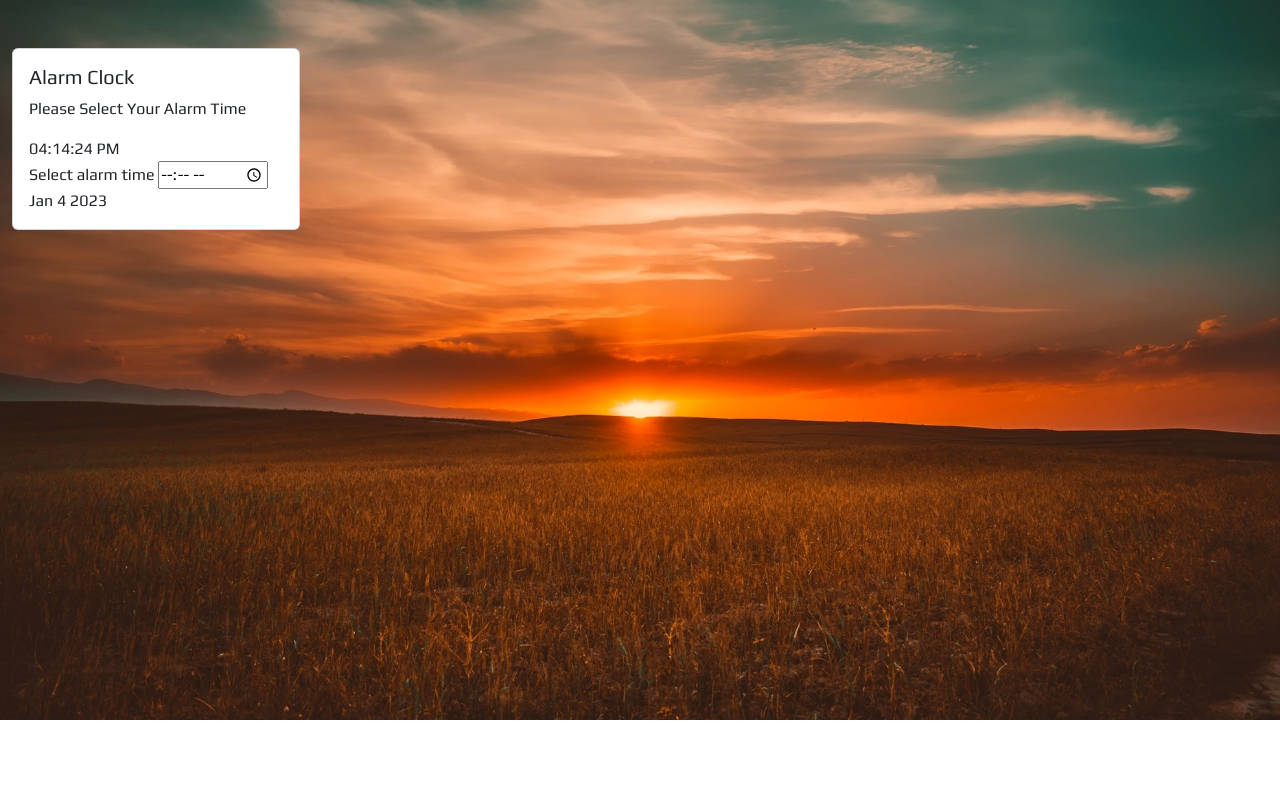
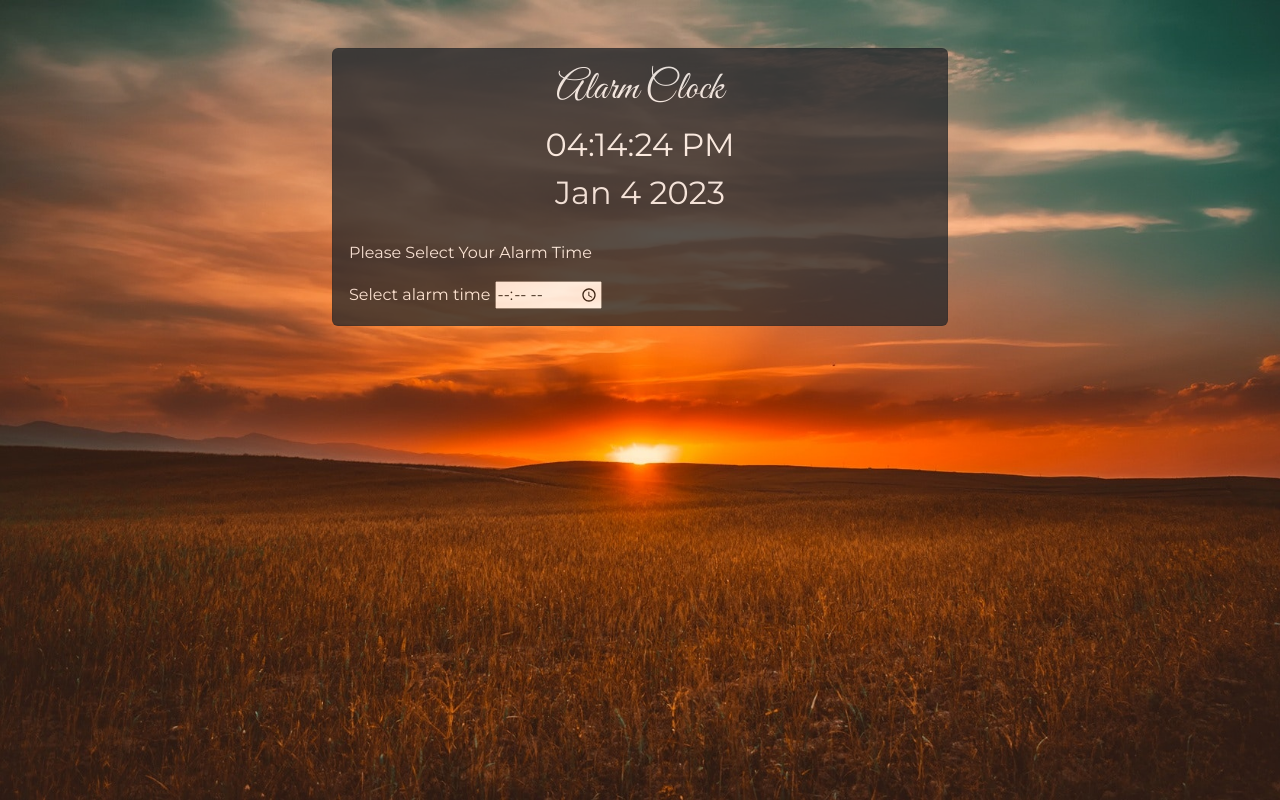
Before and after one commit to smcconaha/alarm-clock, a plain HTML site: page index.html in a window 1280 px wide. Drawn offline with nearby package versions, Linux system fonts and the light colour scheme.

Commit message:
Added styling and updated div classes for bootstrap card

```diff
--- a/css/style.css
+++ b/css/style.css
@@ -1,14 +1,16 @@
-@import url('https://fonts.googleapis.com/css2?family=Play:wght@400;700&display=swap');
+@import url('https://fonts.googleapis.com/css2?family=Great+Vibes&family=Montserrat&display=swap');
+
+body {
+    font-family: 'Montserrat', sans-serif !important;
+}
 
 .container-fluid {
-    font-family: 'Play', sans-serif;
-    font-weight: 400;
     background: url("./../imgs/pexels-pixabay-462023.jpg") no-repeat;
     background-size: cover;
     background-position: center;
-    height: 90vh;
+    height: 100vh;
 }
 
-card-title {
-    font-weight: 700;
+.card-title {
+    font-family: 'Great Vibes', cursive;
 }
--- a/index.html
+++ b/index.html
@@ -13,19 +13,20 @@
 </head>
 <body>
     <div class="container-fluid py-5">
-        <div class="row">
-            <div class="col-md-6 d-flex justify-content center">
-                <div class="card" style="width: 18rem;">
+        <div class="row  justify-content-center">
+            <div class="col-md-6">
+                <div class="card opacity-75 bg-dark text-white">
                     <div class="card-body">
-                        <h5 class="card-title">Alarm Clock</h5>
+                        <h5 class="card-title fs-1 text-center">Alarm Clock</h5>
+                        <div id="clockcontent">
+                            <div id="clock"></div>
+                        </div>
+                        <br />
                         <p class="card-text">Please Select Your Alarm Time</p>
-                        <div id="clockcontent">
-                        <span id="clock"></span>
-                        <form>
-                            <label for="alarm">Select alarm time </label>
-                            <input type="time" name="alarm" id="alarm">
-                        </form>
-                    </div>
+                    <form>
+                        <label for="alarm">Select alarm time </label>
+                        <input type="time" name="alarm" id="alarm">
+                    </form>
                 </div>
             </div>
         </div>
--- a/js/main.js
+++ b/js/main.js
@@ -27,6 +27,7 @@ function pullTime() {
 
     let timeSpan = document.getElementById('clock');
     timeSpan.textContent = `${hour}:${minute}:${sec} ${amPm}`;
+    timeSpan.className = "fs-2 text-center";
 };
 setInterval(pullTime, 500);
 
@@ -107,6 +108,7 @@ for (let i = 0; i < monthArr.length; i++) {
     month = monthArr[monthInd];
 }
 
-const dateSpan = document.createElement('span');
+const dateSpan = document.createElement('div');
 dateSpan.textContent = `${month} ${day} ${year}`;
 document.getElementById('clockcontent').appendChild(dateSpan);
+dateSpan.className = "fs-2 text-center";
```
